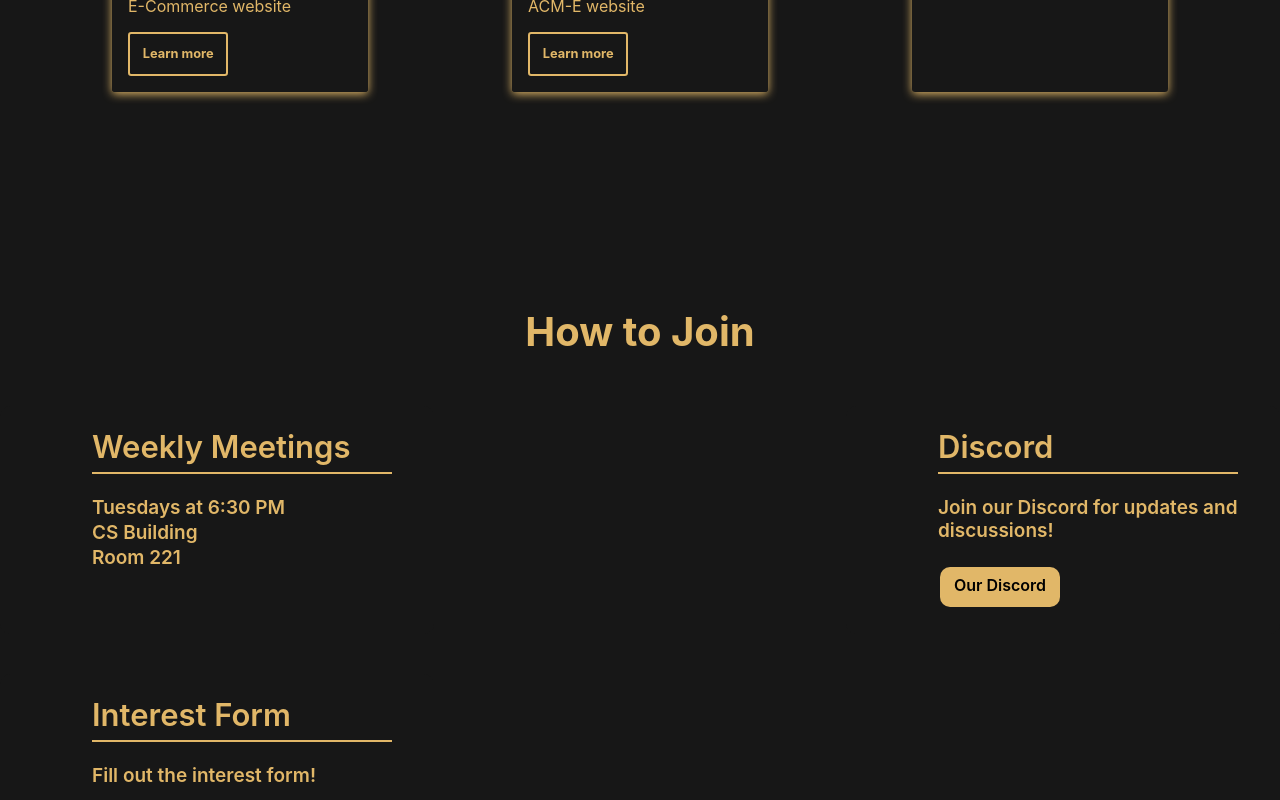
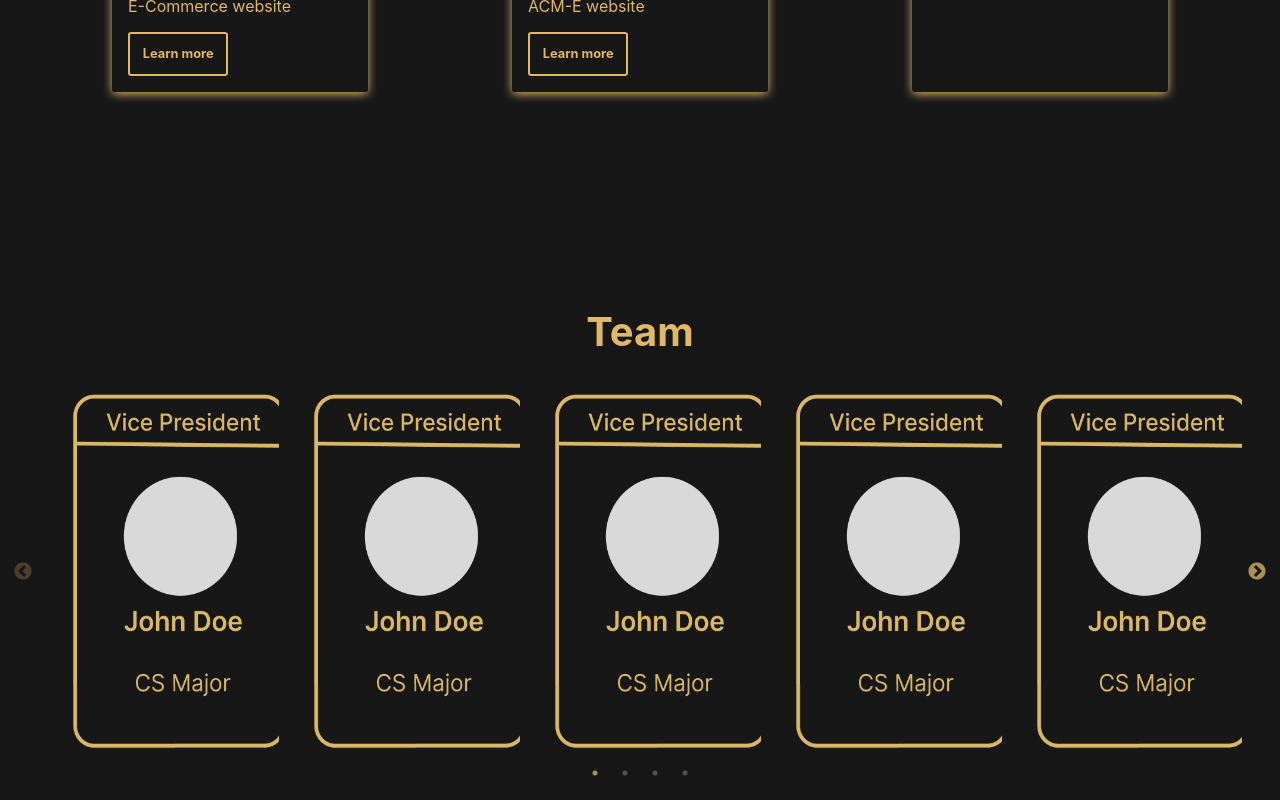
Before and after one commit to ACM-Entrepreneurship/acm-e-website, a React (Create React App) app in the folder acme-website/: page / in a window 1280 px wide. Shown: the part 1760-2560 px from the top of the page. Built offline with nearby package versions, Linux system fonts and the light colour scheme.

Commit message:
accordion and carousel created

```diff
--- a/acme-website/package.json
+++ b/acme-website/package.json
@@ -14,6 +14,8 @@
     "react-dom": "^18.2.0",
     "react-icons": "^4.7.1",
     "react-scripts": "5.0.1",
+    "react-slick": "^0.29.0",
+    "slick-carousel": "^1.8.1",
     "web-vitals": "^2.1.4"
   },
   "scripts": {
--- a/acme-website/src/App.js
+++ b/acme-website/src/App.js
@@ -1,10 +1,13 @@
 import './App.css';
+import "slick-carousel/slick/slick.css";
+import "slick-carousel/slick/slick-theme.css";
 import Navbar from './components/navbar';
 import Home from './components/home';
 import Projects from './components/projects';
 import Footer from './components/footer';
 import Join from './components/join';
 import Accordion from './components/Accordion';
+import Carousel from './components/carousel';
 
 function App() {
   return (
@@ -12,6 +15,7 @@ function App() {
       <Navbar/>
       <Home />
       <Projects />
+      <Carousel />
       <Join />
       <Accordion />
       <Footer />
--- a/acme-website/src/components/Accordion.css
+++ b/acme-website/src/components/Accordion.css
@@ -1,6 +1,6 @@
 .accordion_wrapper {
     display: flex;
-    height: 83vh;
+    height: 43vh;
     width: auto;
     justify-content: center;
     align-items: center;
--- a/acme-website/src/components/Accordion.js
+++ b/acme-website/src/components/Accordion.js
@@ -14,6 +14,10 @@ function Accordion() {
     }
 
     return (
+        <>
+         <div>
+           <h1 id="paragraph_header">FAQ</h1>
+         </div>
          <div className="accordion_wrapper">
              <div className="accordion">
                  {data.map((item, i) => (
@@ -27,6 +31,7 @@ function Accordion() {
                  ))}
              </div>
          </div>
+        </>
     )
 }
 
--- /dev/null
+++ b/acme-website/src/components/carousel.css
@@ -0,0 +1,26 @@
+.carousel {
+    width: auto;
+    margin-left: 38px;
+    margin-right: 38px;
+}
+
+.carousel_card {
+    margin-left: 30px;
+}
+
+.slick-dots li.slick-active button:before {
+    color: #E1B768;
+}
+
+.slick-dots li button:before {
+    color: white;
+}
+
+.slick-prev:before, .slick-next:before {
+    color: #E1B768;
+}
+
+#team_cards {
+    width: 14rem;
+    height: 23rem;
+}
--- /dev/null
+++ b/acme-website/src/components/carousel.js
@@ -0,0 +1,82 @@
+import React, { Component } from "react";
+import Slider from "react-slick";
+import "./carousel.css";
+
+export default class Carousel extends Component {
+  render() {
+    var settings = {
+      dots: true,
+      infinite: false,
+      speed: 500,
+      slidesToShow: 5,
+      slidesToScroll: 1,
+      initialSlide: 0,
+      responsive: [
+        {
+          breakpoint: 1024,
+          settings: {
+            slidesToShow: 3,
+            slidesToScroll: 3,
+            infinite: true,
+            dots: true
+          }
+        },
+        {
+          breakpoint: 600,
+          settings: {
+            slidesToShow: 2,
+            slidesToScroll: 2,
+            initialSlide: 2
+          }
+        },
+        {
+          breakpoint: 480,
+          settings: {
+            slidesToShow: 1,
+            slidesToScroll: 1
+          }
+        }
+      ]
+    };
+    return (
+      <div className="carousel">
+        <div className="projects">
+          <h1 id="paragraph_header">Team</h1>
+        </div>
+        <Slider {...settings}>
+          <div className="carousel_card">
+            <img src="images/website-card.png" id="team_cards"/>
+          </div>
+
+          <div className="carousel_card">
+            <img src="images/website-card.png" id="team_cards"/>
+          </div>
+
+          <div className="carousel_card">
+            <img src="images/website-card.png" id="team_cards"/>
+          </div>
+
+          <div className="carousel_card">
+            <img src="images/website-card.png" id="team_cards"/>
+          </div>
+
+          <div className="carousel_card">
+            <img src="images/website-card.png" id="team_cards"/>
+          </div>
+
+          <div className="carousel_card">
+            <img src="images/website-card.png" id="team_cards"/>
+          </div>
+
+          <div className="carousel_card">
+            <img src="images/website-card.png" id="team_cards"/>
+          </div>
+
+          <div className="carousel_card">
+            <img src="images/website-card.png" id="team_cards"/>
+          </div>
+        </Slider>
+      </div>
+    );
+  }
+}
--- a/acme-website/src/components/navbar.css
+++ b/acme-website/src/components/navbar.css
@@ -8,6 +8,7 @@ nav{
   position: fixed; /* Set the navbar to fixed position */
   top: 0; /* Position the navbar at the top of the page */
   width: 100%; /* Full width */
+  z-index: 100; /* Prevents overlap */
 }
 
 #navbar{
```
Also changed, not shown: acme-website/public/images/website-card.png (added), 1 other file (tests, documents, lock files or other folders). Lines whose indentation alone changed are shown as unchanged.
